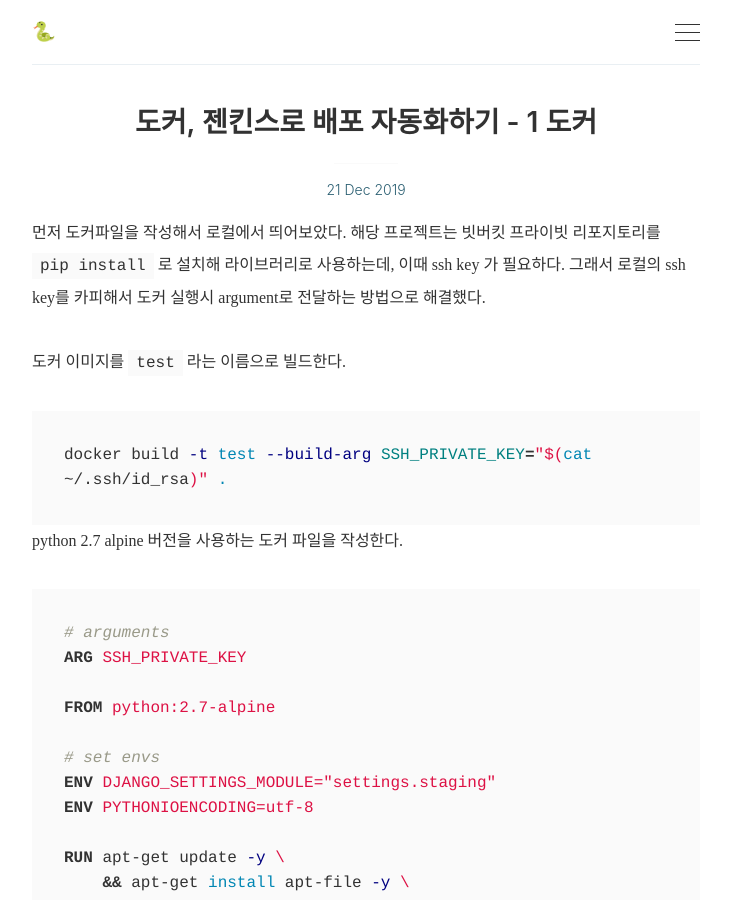
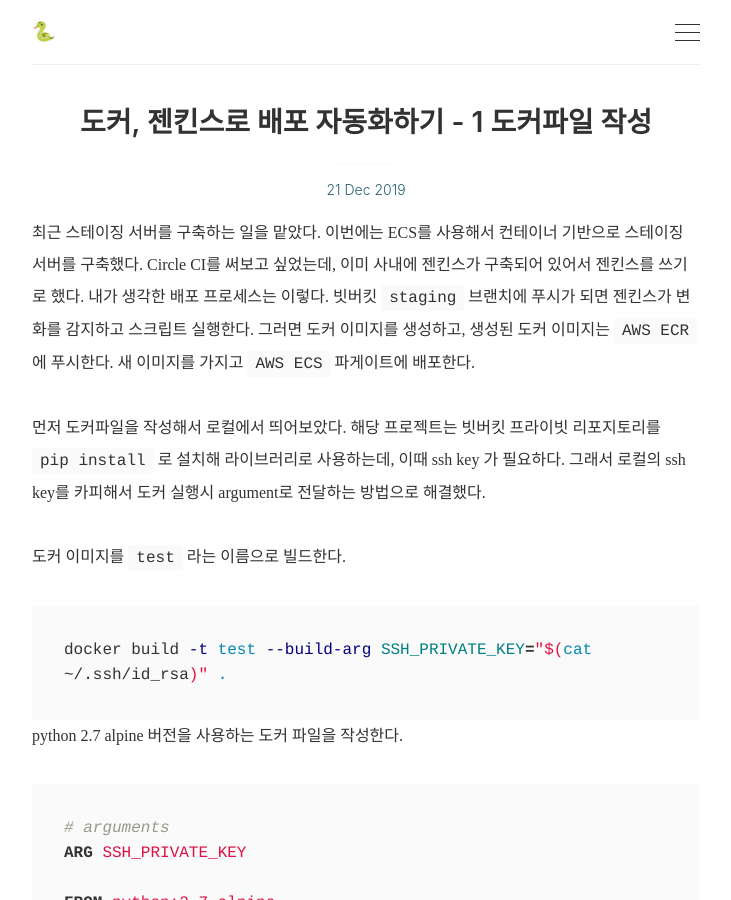
Before and after one commit to suhyunbaik/suhyunbaik.github.io, a Jekyll site: the page built from _posts/2019-12-21-automated-deploy-using-docker-and-jenkins.md, in a window 1280 px wide and 900 px high. Shown: the whole window, without its empty margins (274-1005 px from the left). Built offline with Jekyll 4.4.1, drawn with Linux system fonts in a browser that asks for light colours.

Commit message:
Feat: automate deploy using docker and jenkins

```diff
--- a/_posts/2019-12-21-automated-deploy-using-docker-and-jenkins.md
+++ b/_posts/2019-12-21-automated-deploy-using-docker-and-jenkins.md
@@ -1,11 +1,13 @@
 ---
 layout: post
-title: 도커, 젠킨스로 배포 자동화하기 - 1 도커
+title: 도커, 젠킨스로 배포 자동화하기 - 1 도커파일 작성
 tags: [Docker, Jenkins, DevOps]
 ---
 
 
 
+최근 스테이징 서버를 구축하는 일을 맡았다. 이번에는 ECS를 사용해서 컨테이너 기반으로 스테이징 서버를 구축했다. Circle CI를 써보고 싶었는데, 이미 사내에 젠킨스가 구축되어 있어서 젠킨스를 쓰기로 했다.
+내가 생각한 배포 프로세스는 이렇다. 빗버킷 `staging` 브랜치에 푸시가 되면 젠킨스가 변화를 감지하고 스크립트 실행한다. 그러면 도커 이미지를 생성하고, 생성된 도커 이미지는 `AWS ECR`에 푸시한다. 새 이미지를 가지고 `AWS ECS` 파게이트에 배포한다.
 
 먼저 도커파일을 작성해서 로컬에서 띄어보았다. 해당 프로젝트는 빗버킷 프라이빗 리포지토리를 `pip install` 로 설치해 라이브러리로 사용하는데, 이때 ssh key 가 필요하다. 그래서 로컬의 ssh key를 카피해서 도커 실행시 argument로 전달하는 방법으로 해결했다.
 
```
